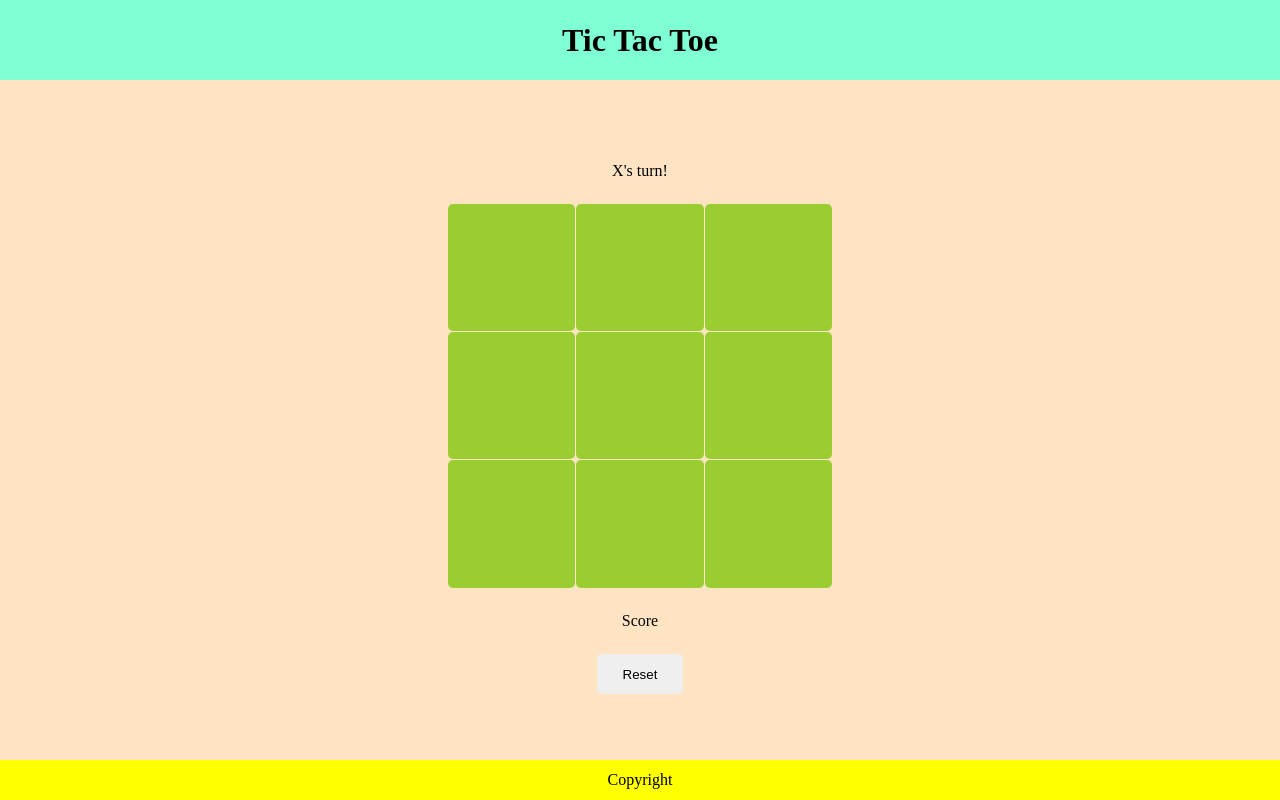
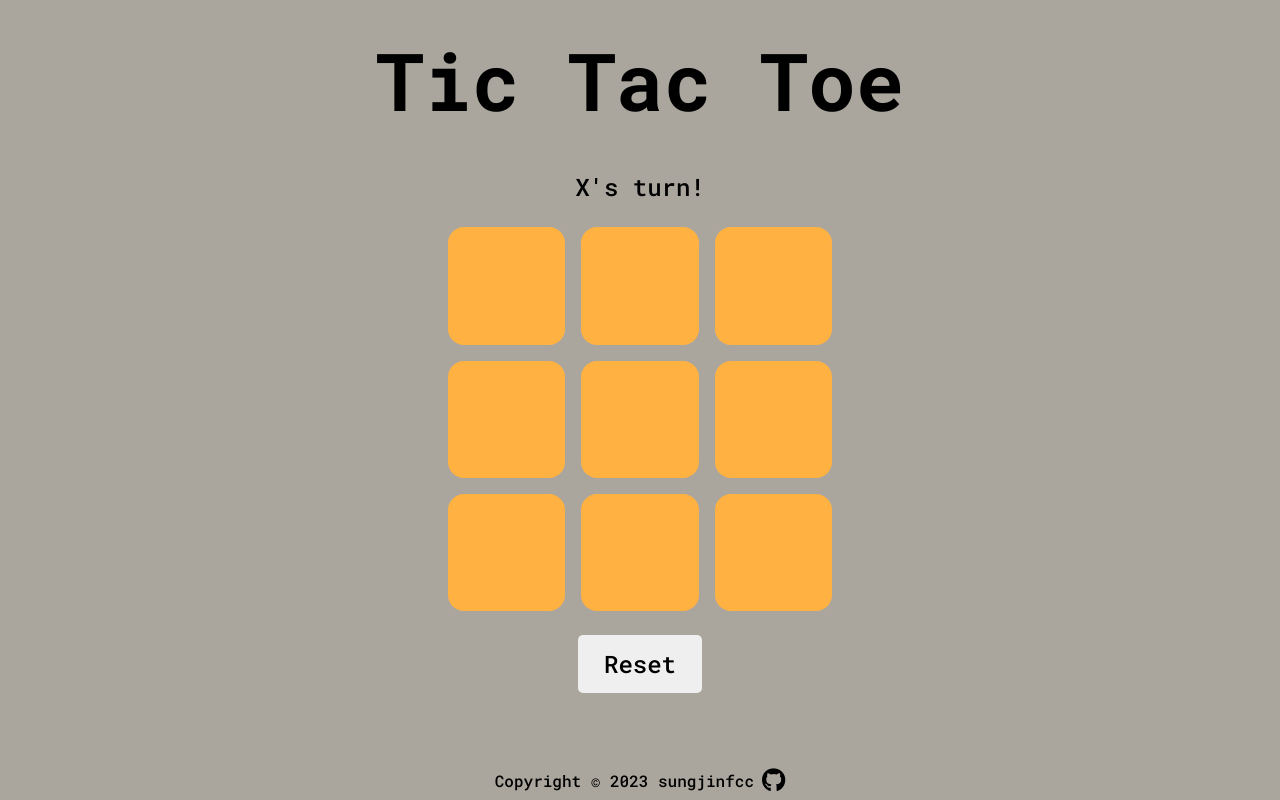
Before and after one commit to sungjinfcc/tic-tac-toe, a website: page index.html in a window 1280 px wide. Drawn offline with Linux system fonts and the light colour scheme.

Commit message:
Add style

```diff
--- a/index.html
+++ b/index.html
@@ -6,18 +6,32 @@
     <meta name="viewport" content="width=device-width, initial-scale=1.0" />
     <title>Tic Tac Toe</title>
     <link rel="stylesheet" href="style.css" />
+    <link rel="preconnect" href="https://fonts.googleapis.com" />
+    <link rel="preconnect" href="https://fonts.gstatic.com" crossorigin />
+    <link
+      href="https://fonts.googleapis.com/css2?family=Roboto+Mono:wght@300;500;700&display=swap"
+      rel="stylesheet"
+    />
     <script src="script.js" defer></script>
+    <script
+      src="https://kit.fontawesome.com/45b2ff2669.js"
+      crossorigin="anonymous"
+    ></script>
   </head>
   <body>
     <header>
       <h1>Tic Tac Toe</h1>
     </header>
     <main>
-      <p class="turn">Who's turn?</p>
+      <p class="turn"></p>
       <div class="game-board"></div>
-      <div class="score-board">Score</div>
       <button class="reset-button">Reset</button>
     </main>
-    <footer>Copyright</footer>
+    <footer>
+      <p>Copyright © 2023 sungjinfcc</p>
+      <a href="https://github.com/sungjinfcc" target="_blank">
+        <i class="fab fa-github"></i>
+      </a>
+    </footer>
   </body>
 </html>
--- a/style.css
+++ b/style.css
@@ -1,31 +1,39 @@
+*,
+*::after,
+*::before {
+  box-sizing: border-box;
+  padding: 0;
+  margin: 0;
+  font-family: inherit;
+}
+
 body {
   margin: 0;
   padding: 0;
   display: flex;
   flex-direction: column;
-  background-color: antiquewhite;
+  background-color: #aaa69d;
+  font-family: "Roboto Mono", monospace;
 }
 header {
   height: 10vh;
-  background-color: aquamarine;
-  padding: 3vh 0;
+  padding-top: 10vh;
   display: flex;
   align-items: center;
   justify-content: center;
-  box-sizing: border-box;
+  font-size: 2.5rem;
 }
 main {
   text-align: center;
-  background-color: bisque;
   display: flex;
   flex-direction: column;
   align-items: center;
   justify-content: center;
   height: 85vh;
-  box-sizing: border-box;
 }
 .turn {
-  margin-bottom: 3vh;
+  margin: 3vh 0;
+  font-size: 1.5rem;
 }
 .game-board {
   display: grid;
@@ -33,32 +41,45 @@ main {
   grid-template-rows: repeat(3, 1fr);
   width: 30vw;
   height: 30vw;
-  gap: 1px;
+  gap: 1rem;
   margin-bottom: 3vh;
 }
 .cell {
   border: none;
-  border-radius: 5px;
-  background-color: yellowgreen;
+  border-radius: 1rem;
+  background-color: #ffb142;
   display: flex;
   align-items: center;
   justify-content: center;
-  font-size: 3rem;
+  font-size: 5rem;
+  cursor: pointer;
 }
-.score-board {
-  margin-bottom: 3vh;
+.cell:hover {
+  background-color: #cc8e35;
 }
 .reset-button {
   border: none;
   border-radius: 5px;
   padding: 1vw 2vw;
   cursor: pointer;
+  font-size: 1.5rem;
+}
+.reset-button:hover {
+  background-color: #f7f1e3;
 }
 footer {
-  box-sizing: border-box;
   height: 5vh;
-  background-color: yellow;
   display: flex;
   align-items: center;
   justify-content: center;
 }
+.fa-github {
+  color: black;
+  font-size: 1.5rem;
+  margin-left: 0.5rem;
+  transition: transform 0.3s ease-in-out;
+}
+
+.fa-github:hover {
+  transform: rotate(360deg) scale(1.2);
+}
```
